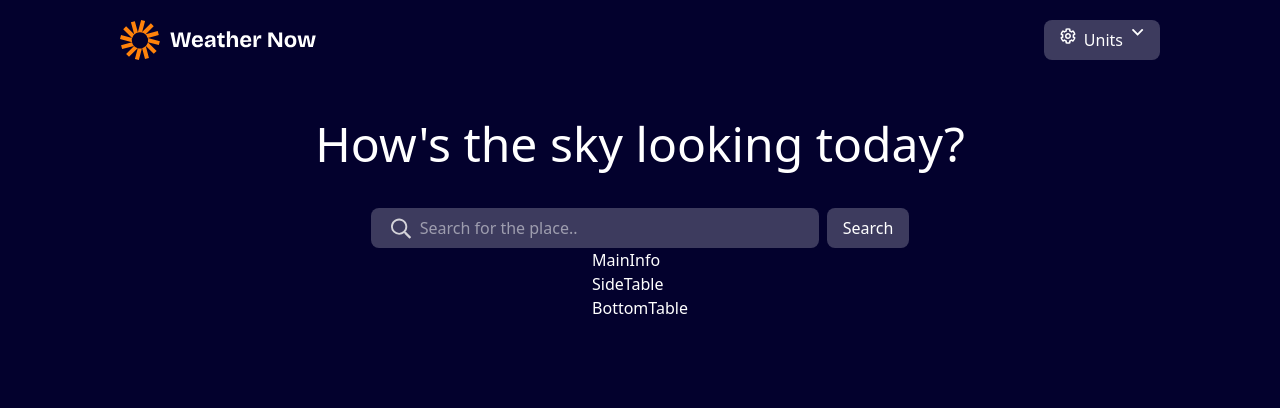
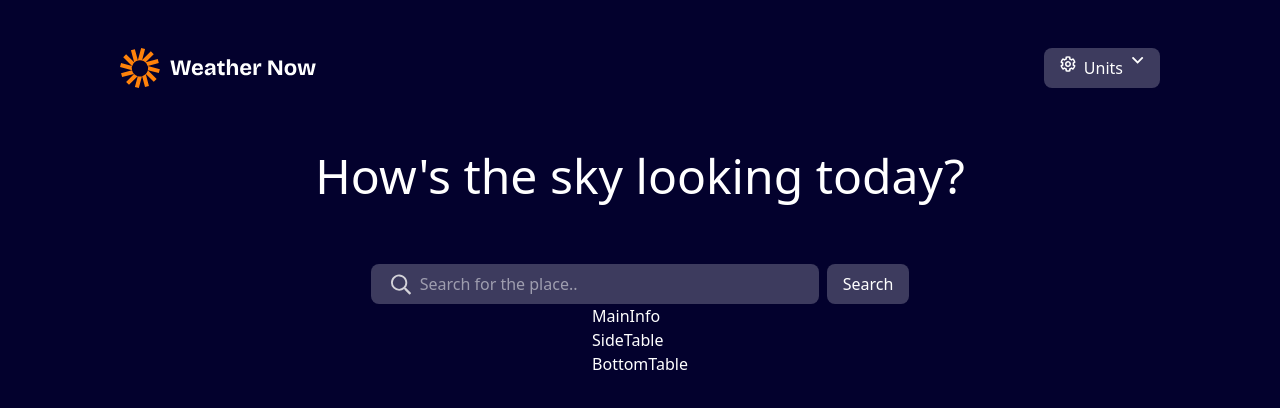
Before and after one commit to Legaz-le/weather-app-main, a React (Vite) app: page / in a window 1280 px wide. Shown: the top 408 px of the page. Built offline with nearby package versions, Linux system fonts and the light colour scheme.

Commit message:
fixed some gaps to look close to figma design

```diff
--- a/src/App.tsx
+++ b/src/App.tsx
@@ -3,7 +3,7 @@ import { TopSide } from "./components/TopSide";
 
 export const App = () => {
   return (
-    <div className="flex flex-col items-center justify-center  container mx-auto  w-full px-30 py-5 text-Neutral-0">
+    <div className="flex flex-col items-center justify-center  container mx-auto  w-full px-30 py-12 text-Neutral-0">
       <TopSide />
       <MainBody />
     </div>
--- a/src/components/TopSide.tsx
+++ b/src/components/TopSide.tsx
@@ -14,9 +14,9 @@ export const TopSide = () => {
           <img src={dropdown} alt="icon-dropdrown" />
         </button>
       </div>
-      <div className="flex flex-col items-center justify-center mt-15">
+      <div className="flex flex-col items-center justify-center mt-16">
         <h1 className="text-5xl">How's the sky looking today?</h1>
-        <div className="flex items-center justify-between mt-10 gap-2">
+        <div className="flex items-center justify-between mt-16 gap-2">
           <div className="flex bg-Neutral-600 p-2 rounded-lg px-5 max-w-md gap-2 items-center">
             <img src={search} alt="search-icon" />
             <input
```
